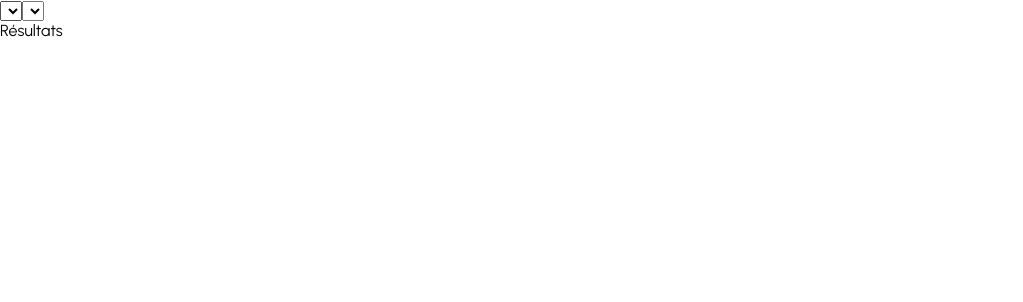
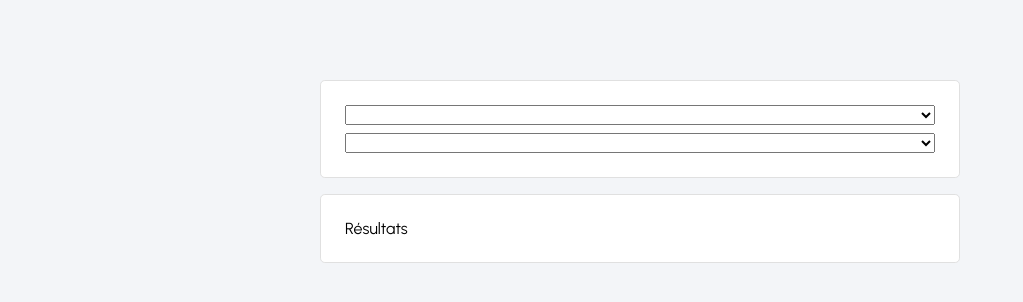
Before and after one commit to kevinkotcherga/next-subway, a React (Create React App) app: page / in a window 1280 px wide. Shown: the top 302 px of the page, without its empty margins (0-1023 px from the left). Built offline with nearby package versions, Linux system fonts and the light colour scheme.

Commit message:
feat(Home) : ajout de styles scss à la page Home

```diff
--- a/src/pages/Home.js
+++ b/src/pages/Home.js
@@ -1,8 +1,10 @@
 import React from 'react';
+import './home.scss';
 
 const Home = () => {
   return (
     <div className='home'>
+      <div className='mainContainer'>
         <div className='container'>
           <form>
             <select>test</select>
@@ -13,6 +15,7 @@ const Home = () => {
           </div>
         </div>
       </div>
+    </div>
   );
 };
 
--- /dev/null
+++ b/src/pages/home.scss
@@ -0,0 +1,29 @@
+.home {
+  height: 100vh;
+  display: flex;
+  background-color: #F3F5F8;
+  .mainContainer {
+    width: 100%;
+    display: flex;
+    align-items: center;
+    flex-direction: column;
+    .container {
+      gap: 1rem;
+      width: 50%;
+      display: flex;
+      margin-top: 5rem;
+      flex-direction: column;
+      form, .results {
+        gap: 0.5rem;
+        border: 1px solid #E0E0E0;
+        display: flex;
+        padding: 1.5rem;
+        min-width: 20rem;
+        border-radius: 0.3rem;
+        flex-direction: column;
+        background-clip: border-box;
+        background-color: white;
+      }
+    }
+  }
+}
```
Lines whose indentation alone changed are shown as unchanged.
